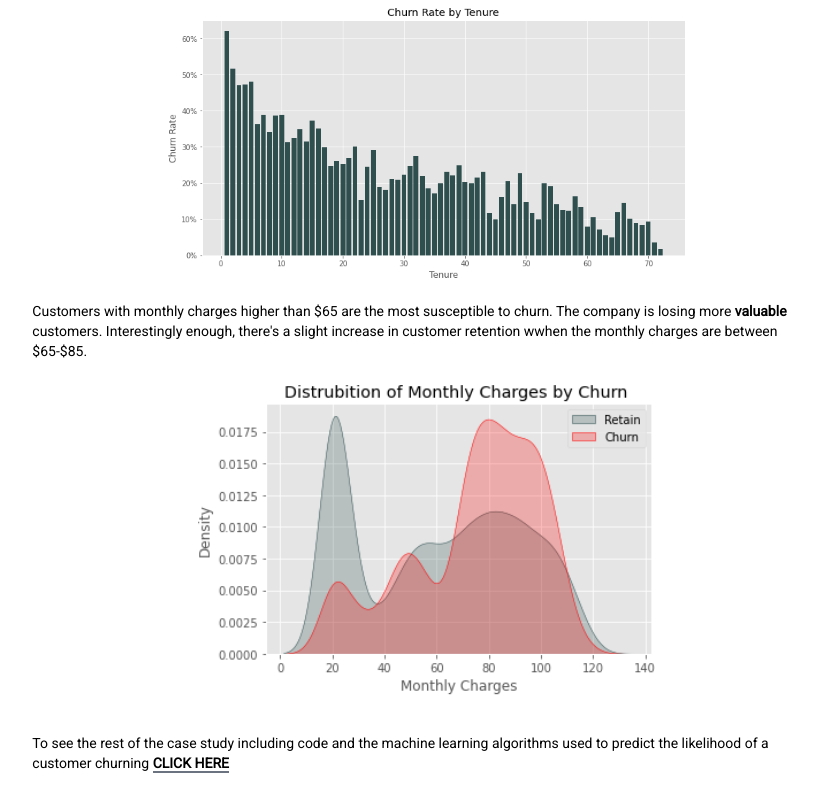
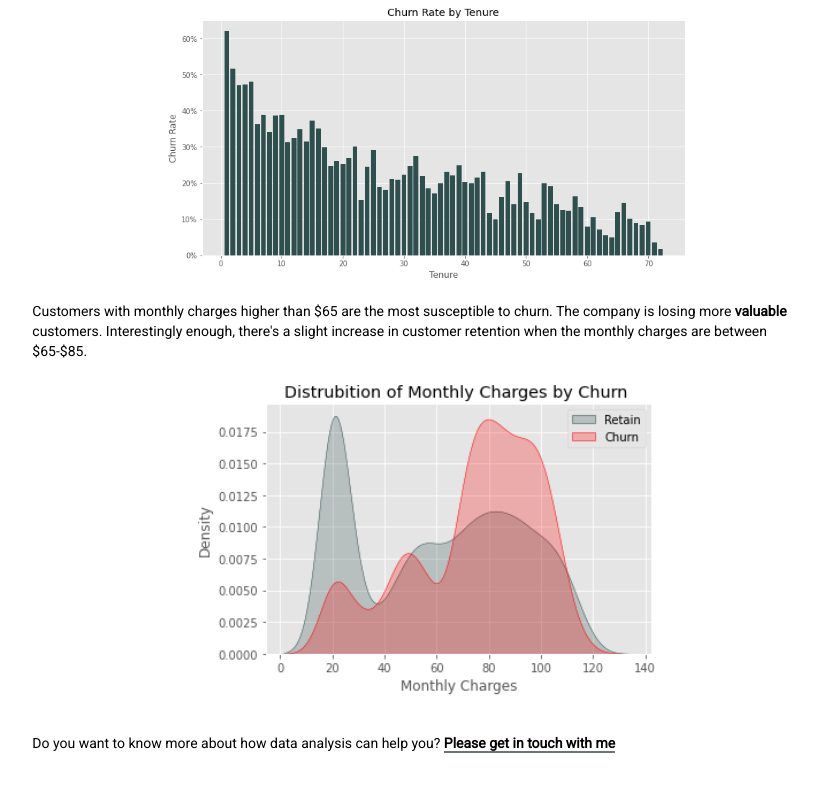
Before and after one commit to withouttheh/portfolio, a website: page churn.html in a window 1280 px wide. Shown: the part 3180-3982 px from the top of the page, without its empty margins (213-1031 px from the left). Drawn offline with Linux system fonts and the light colour scheme.

Commit message:
removed link to repos, final version

```diff
--- a/churn.html
+++ b/churn.html
@@ -20,7 +20,6 @@
                     </div>
                     <nav class="justify-between items-center lg:flex">
                         <a class="cursor-pointer px-4 text-lg font-medium tracking-wide transition-all ease-in-out duration-500 uppercase" id="home-link" href="index.html">< Back</a>
-
                     </nav>
                 </div>
             </header>
@@ -77,12 +76,12 @@
                         <div>
                             <img class="w-full m-auto md:w-2/3" src="images/tenure churn rate.png" />
                         </div>
-                        <p>Customers with monthly charges higher than $65 are the most susceptible to churn. The company is losing more <span class="font-bold">valuable</span> customers. Interestingly enough, there's a slight increase in customer retention wwhen the monthly charges are between $65-$85.</p>
+                        <p>Customers with monthly charges higher than $65 are the most susceptible to churn. The company is losing more <span class="font-bold">valuable</span> customers. Interestingly enough, there's a slight increase in customer retention when the monthly charges are between $65-$85.</p>
                         <div>
                             <img class="w-full m-auto md:w-3/5" src="images/monthly charges churn rate.png" />
                         </div>
                     </div>
-                    <p>To see the rest of the case study including code and the machine learning algorithms used to predict the likelihood of a customer churning <span class="cursor-pointer border-b-2 border-gray-500 font-bold">CLICK HERE</span> </p>
+                    <!-- <p>To see the rest of the case study including code and the machine learning algorithms used to predict the likelihood of a customer churning <span class="cursor-pointer border-b-2 border-gray-500 font-bold">CLICK HERE</span> </p> -->
                     <p>Do you want to know more about how data analysis can help you? <span class="cursor-pointer border-b-2 border-gray-500 font-bold" id="form-link">Please get in touch with me</span></p>
                 </div>
             </main>
```
Also changed, not shown: index.html (+1 -1 lines), spaceX.html (+1 -1 lines), css/main.css.
